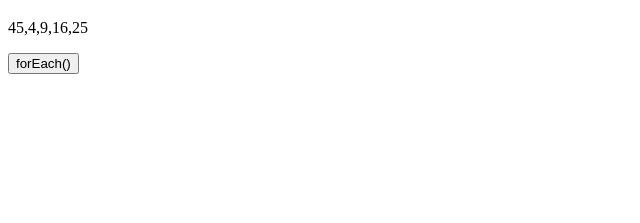
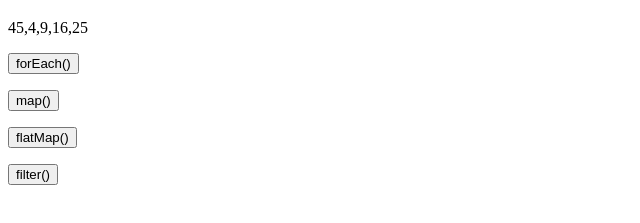
Before and after one commit to sonyphoebeb/BasicFullStackIntroduction, a website: page javscriptBasics/arrayIterationMethods.html in a window 1280 px wide. Shown: the part 61-284 px from the top of the page, without its empty margins (0-640 px from the left). Drawn offline with Linux system fonts and the light colour scheme.

Commit message:
array map(), flatMap(), filetr() methods practiced

```diff
--- a/javscriptBasics/arrayIterationMethods.html
+++ b/javscriptBasics/arrayIterationMethods.html
@@ -14,6 +14,15 @@
     <button onclick="arrayForEach()">forEach()</button>
     <p id="forEachResult"></p>
 
+    <button onclick="arrayMap()">map()</button>
+    <p id="mapResult"></p>
+
+    <button onclick="arrayFlatMap()">flatMap()</button>
+    <p id="flatMapResult"></p>
+
+    <button onclick="arrayFilter()">filter()</button>
+    <p id="filterResult"></p>
+
 </body>
 
 </html>
--- a/javscriptBasics/arrayIterationMethods.js
+++ b/javscriptBasics/arrayIterationMethods.js
@@ -7,7 +7,7 @@ window.onload = function () {
 };
 
 // fun to use foreach() to call a function once for each element
-function arrayForEach(){
+function arrayForEach() {
   let txt = "";
   nums.forEach(myFunction);   // loop through each element in nums[]
   document.getElementById("forEachResult").innerHTML = txt;
@@ -16,3 +16,30 @@ function arrayForEach(){
     txt += value + "<br>";    // append each value with a line break
   }
 }
+
+// array map
+function arrayMap() {
+
+  let result = nums.map(myFunction);
+  document.getElementById("mapResult").innerHTML = result
+
+  function myFunction(value) {
+    return value + 10;
+  }
+}
+
+// array flatmap
+function arrayFlatMap() {
+  document.getElementById("flatMapResult").innerHTML = nums.flatMap(x => [x, x + 20]);
+}
+
+// array filter
+function arrayFilter() {
+
+  let result = nums.filter(myFunction)
+  document.getElementById("filterResult").innerHTML = result;
+
+  function myFunction(value) {
+    return value < 10;
+  }
+}
```
Lines whose indentation alone changed are shown as unchanged.
